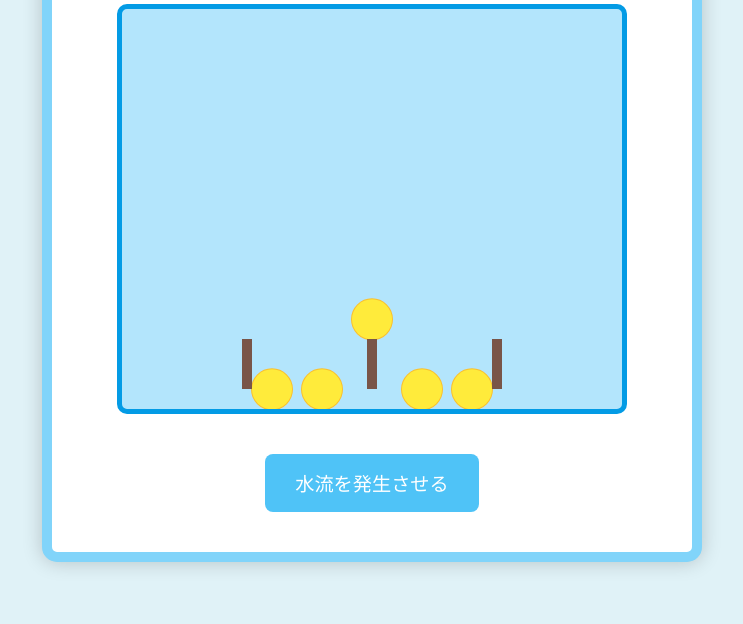
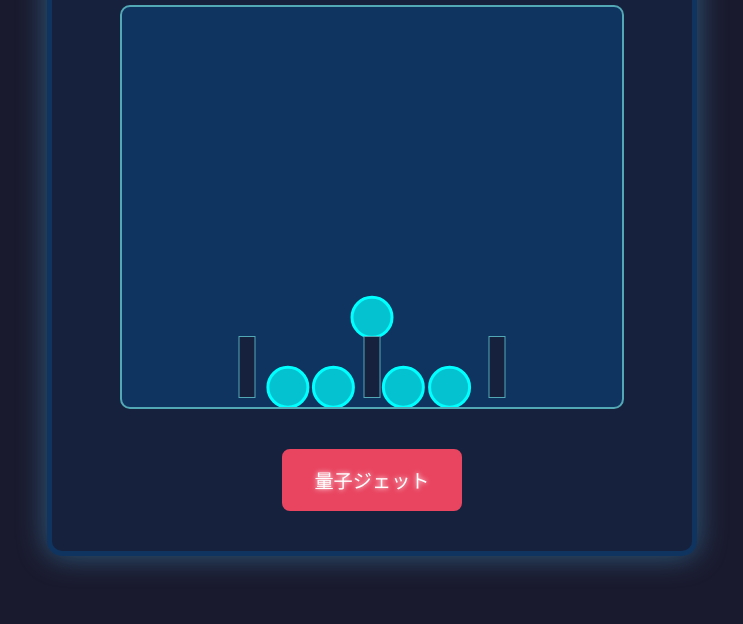
Before and after one commit to haruta4949/water-ring-game, a plain HTML site: page index.html in a window 1280 px wide. Shown: the part 176-800 px from the top of the page, without its empty margins (268-1011 px from the left). Drawn offline with nearby package versions, Linux system fonts and the light colour scheme.

Commit message:
feat: Apply quantum UI theme

```diff
--- a/index.html
+++ b/index.html
@@ -3,16 +3,19 @@
 <head>
     <meta charset="UTF-8">
     <meta name="viewport" content="width=device-width, initial-scale=1.0">
-    <title>懐かしいウォーターリングトスゲーム</title>
+    <title>量子リングトスゲーム</title>
+    <link rel="preconnect" href="https://fonts.googleapis.com">
+    <link rel="preconnect" href="https://fonts.gstatic.com" crossorigin>
+    <link href="https://fonts.googleapis.com/css2?family=Orbitron:wght@400;700&display=swap" rel="stylesheet">
     <link rel="stylesheet" href="style.css">
 </head>
 <body>
     <div id="game-container">
-        <h1>ウォーターリングトスゲーム</h1>
+        <h1>量子リングトスゲーム</h1>
         <div id="game-area">
             <!-- Matter.js canvas will be injected here -->
         </div>
-        <button id="startButton">水流を発生させる</button>
+        <button id="startButton">量子ジェット</button>
         <div id="message-container"></div>
     </div>
     <script src="https://cdnjs.cloudflare.com/ajax/libs/matter-js/0.18.0/matter.min.js"></script>
--- a/script.js
+++ b/script.js
@@ -35,7 +35,7 @@ const wallThickness = 20;
 const wallOptions = {
     isStatic: true,
     render: {
-        fillStyle: '#039be5' // 境界線の色
+        fillStyle: '#53a8b6' // Future blue for walls
     }
 };
 
@@ -50,18 +50,18 @@ World.add(world, [
     Bodies.rectangle(gameArea.clientWidth / 2, -wallThickness / 2, gameArea.clientWidth, wallThickness, wallOptions)
 ]);
 
-// リングの作成
+// リング（量子）の作成
 const rings = [];
 const numRings = 5;
 const ringRadius = 20;
 const ringOptions = {
     restitution: 0.8, // 反発係数
     friction: 0.01,   // 摩擦
-    density: 0.005,   // 密度 (水に浮くように軽くする)
+    density: 0.005,   // 密度
     render: {
-        fillStyle: '#ffeb3b', // 黄色いリング
-        strokeStyle: '#fbc02d',
-        lineWidth: 2
+        fillStyle: 'rgba(0, 255, 255, 0.7)', // Semi-transparent cyan
+        strokeStyle: '#00ffff',
+        lineWidth: 3
     },
     label: 'ring'
 };
@@ -77,14 +77,16 @@ for (let i = 0; i < numRings; i++) {
     World.add(world, ring);
 }
 
-// ゴール（杭）の作成
+// ゴール（量子チップ）の作成
 const goals = [];
-const goalWidth = 10;
-const goalHeight = 50;
+const goalWidth = 15; // A bit wider
+const goalHeight = 60;
 const goalOptions = {
     isStatic: true,
     render: {
-        fillStyle: '#795548' // 茶色の杭
+        fillStyle: '#16213e', // Dark blue, like the container
+        strokeStyle: '#53a8b6', // Lighter blue outline
+        lineWidth: 2
     },
     label: 'goal'
 };
@@ -92,7 +94,7 @@ const goalOptions = {
 const numGoals = 3; // ゴールの数
 for (let i = 0; i < numGoals; i++) {
     const goalX = (gameArea.clientWidth / (numGoals + 1)) * (i + 1);
-    const goalY = gameArea.clientHeight - goalHeight / 2 - wallThickness; // 下の壁の上に配置
+    const goalY = gameArea.clientHeight - goalHeight / 2 - 10; // Positioned a bit up from the bottom
     const goal = Bodies.rectangle(goalX, goalY, goalWidth, goalHeight, goalOptions);
     goals.push(goal);
     World.add(world, goal);
@@ -103,16 +105,17 @@ for (let i = 0; i < numGoals; i++) {
 Engine.run(engine);
 Render.run(render);
 
-// 水流を発生させる関数
+// 量子ジェットを発生させる関数
 function generateWaterCurrent() {
-    // 画面中央下から上に向かってランダムな水流を発生させる
-    const forceMagnitude = 0.05; // 水流の強さ
-    const forceAngle = -Math.PI / 2 + (Math.random() - 0.5) * Math.PI / 4; // 上向き±45度の範囲
+    const forceMagnitude = 0.05;
+    const forceAngle = -Math.PI / 2 + (Math.random() - 0.5) * Math.PI / 4;
 
     rings.forEach(ring => {
-        const forceX = forceMagnitude * Math.cos(forceAngle);
-        const forceY = forceMagnitude * Math.sin(forceAngle);
-        Body.applyForce(ring, ring.position, { x: forceX, y: forceY });
+        if (!ring.isStatic) { // Only apply force to non-static rings
+            const forceX = forceMagnitude * Math.cos(forceAngle);
+            const forceY = forceMagnitude * Math.sin(forceAngle);
+            Body.applyForce(ring, ring.position, { x: forceX, y: forceY });
+        }
     });
 }
 
@@ -138,17 +141,20 @@ Events.on(engine, 'collisionStart', function(event) {
             goalBody = bodyA;
         }
 
-        if (ringBody && goalBody) {
-            // リングがゴールに入ったと判定
-            // 簡単のために、リングがゴールのX座標範囲内に入ったら成功とする
-            const goalLeft = goalBody.position.x - goalBody.bounds.width / 2;
-            const goalRight = goalBody.position.x + goalBody.bounds.width / 2;
+        if (ringBody && goalBody && !ringBody.isStatic) { // Ensure we don't re-process a static ring
+            const goalLeft = goalBody.position.x - (goalWidth / 2);
+            const goalRight = goalBody.position.x + (goalWidth / 2);
             const ringX = ringBody.position.x;
+            const ringY = ringBody.position.y;
+            const goalTop = goalBody.position.y - (goalHeight / 2);
 
-            if (ringX > goalLeft && ringX < goalRight) {
+            // Check if the ring is centered on the goal and above a certain point
+            if (ringX > goalLeft && ringX < goalRight && ringY > goalTop) {
                 // リングをゴールの「中」に固定する
                 Body.setStatic(ringBody, true); // 動きを止める
-                ringBody.render.fillStyle = '#4caf50'; // 成功したリングの色
+                ringBody.render.fillStyle = '#00ff00'; // Bright green for success
+                ringBody.render.strokeStyle = '#333';
+                ringBody.render.lineWidth = 1;
                 checkWinCondition();
             }
         }
@@ -161,10 +167,11 @@ function checkWinCondition() {
     const allRingsInGoals = rings.every(ring => ring.isStatic);
 
     if (allRingsInGoals) {
-        messageContainer.textContent = 'ゲームクリア！おめでとう！';
+        messageContainer.textContent = '全量子ビット安定！おめでとう！';
         startButton.disabled = true; // ゲームクリア後ボタンを無効化
     }
 }
+
 
 // 画面サイズ変更時のリサイズ処理 (オプション)
 window.addEventListener('resize', () => {
--- a/style.css
+++ b/style.css
@@ -4,64 +4,70 @@ body {
     align-items: center;
     min-height: 100vh;
     margin: 0;
-    background-color: #e0f2f7; /* Light blue background */
-    font-family: 'Arial', sans-serif;
-    color: #333;
+    background-color: #1a1a2e; /* Dark blue-purple background */
+    font-family: 'Orbitron', 'Arial', sans-serif; /* Futuristic font */
+    color: #e0e0e0;
 }
 
 #game-container {
-    background-color: #ffffff;
-    border: 10px solid #81d4fa; /* Blue border */
+    background-color: #16213e; /* Dark blue container */
+    border: 5px solid #0f3460; /* Darker blue border */
     border-radius: 15px;
     padding: 20px;
-    box-shadow: 0 0 20px rgba(0, 0, 0, 0.2);
+    box-shadow: 0 0 30px rgba(79, 195, 247, 0.4); /* Glowing blue shadow */
     text-align: center;
     width: 90%;
     max-width: 600px;
 }
 
 h1 {
-    color: #0288d1; /* Darker blue for title */
+    color: #e94560; /* Bright red/pink for title */
     margin-bottom: 20px;
+    text-shadow: 0 0 10px #e94560;
 }
 
 #game-area {
     width: 100%;
-    max-width: 500px; /* Adjust as needed */
-    height: 400px; /* Adjust as needed for game canvas */
-    background-color: #b3e5fc; /* Water background */
-    border: 5px solid #039be5; /* Water container border */
+    max-width: 500px;
+    height: 400px;
+    background-color: #0f3460; /* Dark blue game area */
+    border: 2px solid #53a8b6; /* Lighter blue border */
     margin: 20px auto;
     position: relative;
-    overflow: hidden; /* Ensure elements don't spill out */
+    overflow: hidden;
     border-radius: 10px;
 }
 
 canvas {
     width: 100%;
     height: 100%;
-    display: block; /* Remove extra space below canvas */
+    display: block;
 }
 
 #startButton {
-    background-color: #4fc3f7; /* Light blue button */
-    color: white;
-    border: none;
+    background-color: #e94560; /* Bright red/pink button */
+    color: #ffffff;
+    border: 2px solid #e94560;
     padding: 15px 30px;
     font-size: 1.2em;
+    font-family: 'Orbitron', 'Arial', sans-serif;
     border-radius: 8px;
     cursor: pointer;
-    transition: background-color 0.3s ease;
+    transition: all 0.3s ease;
     margin-top: 20px;
+    text-shadow: 0 0 5px #ffffff;
 }
 
 #startButton:hover {
-    background-color: #29b6f6; /* Darker blue on hover */
+    background-color: #16213e; /* Dark blue on hover */
+    color: #e94560;
+    box-shadow: 0 0 20px #e94560;
 }
 
 #message-container {
     margin-top: 20px;
     font-size: 1.5em;
     font-weight: bold;
-    color: #e53935; /* Red for messages */
+    color: #53a8b6; /* Bright cyan for messages */
+    text-shadow: 0 0 10px #53a8b6;
 }
```
